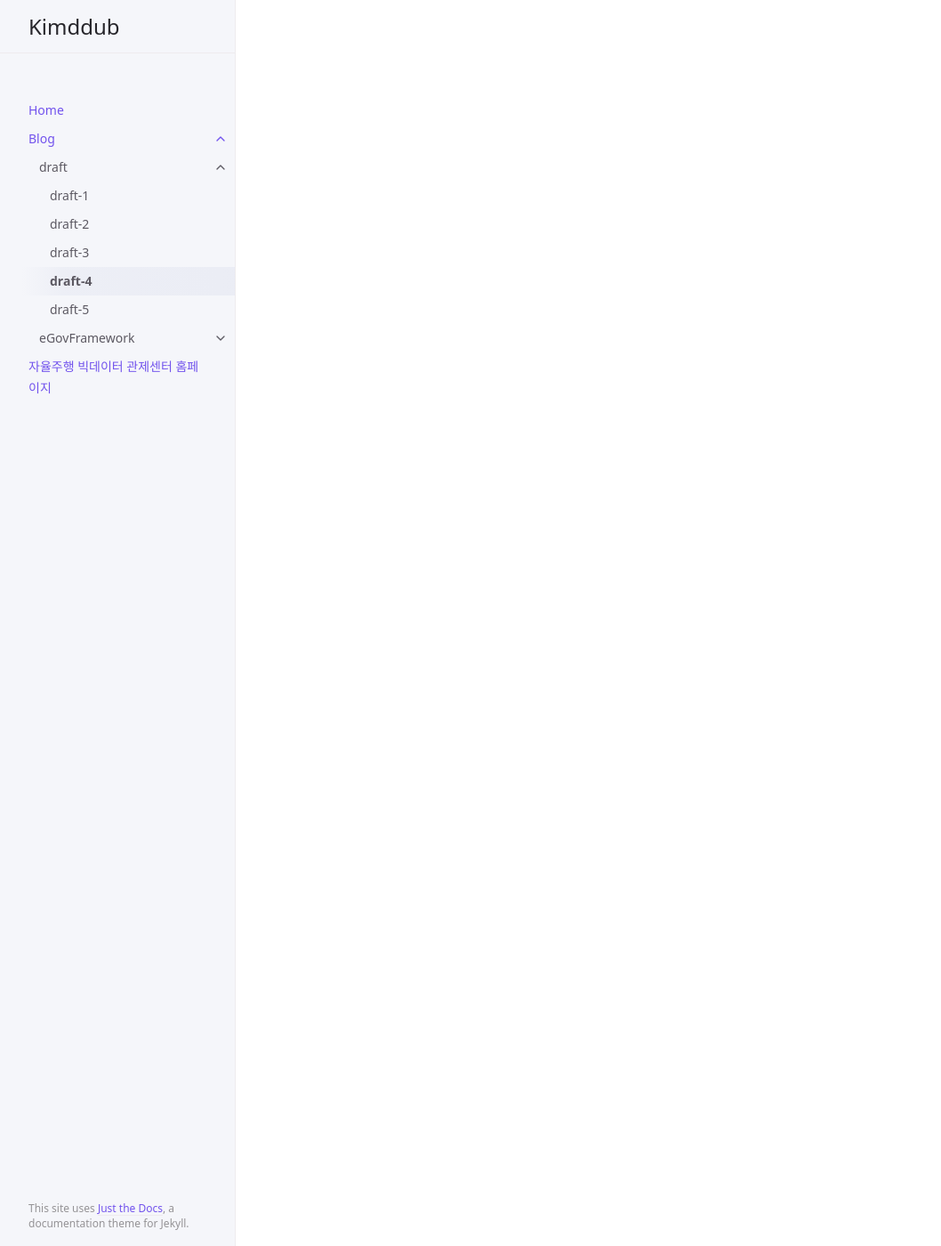
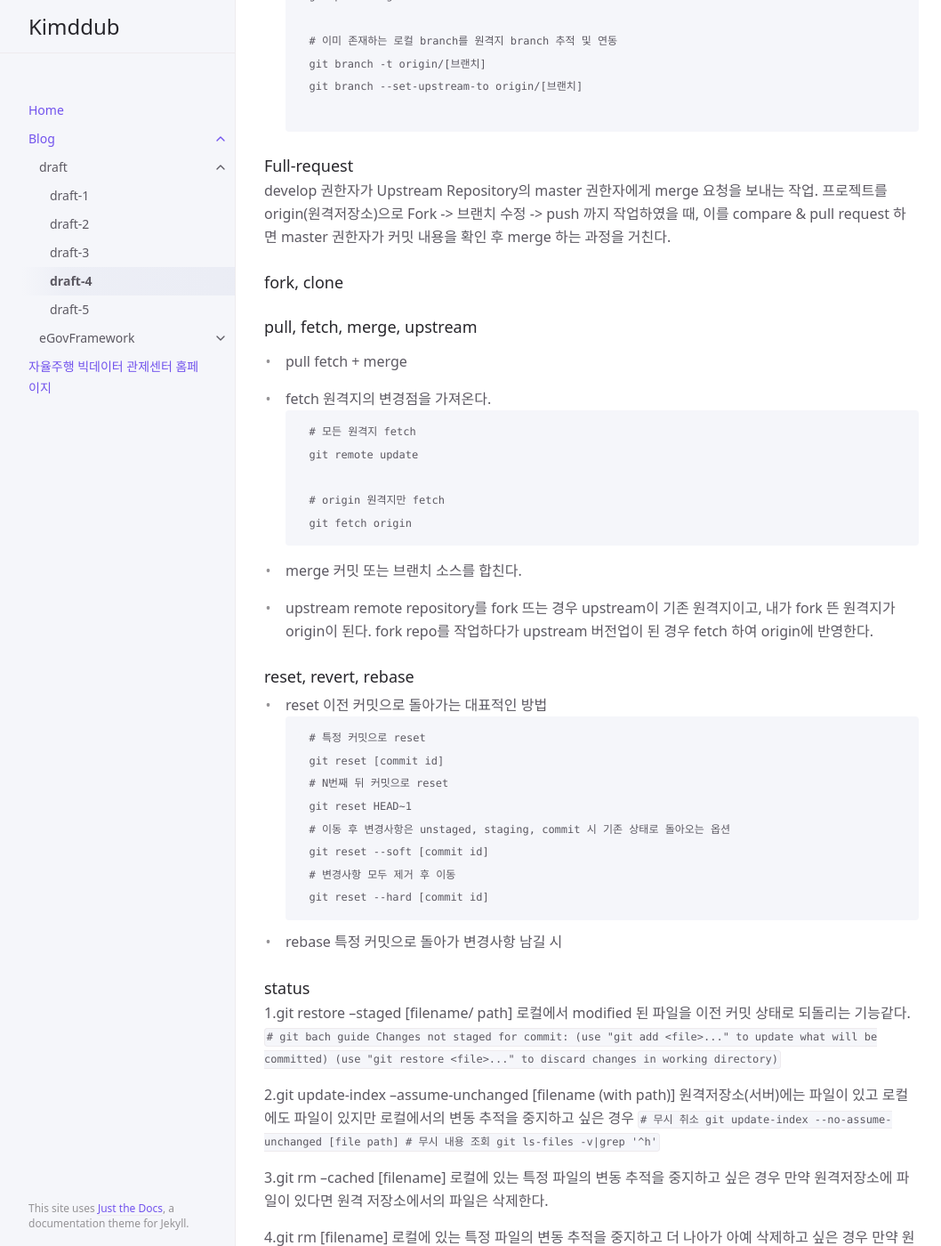
Before and after one commit to kimddub/kimddub.github.io, a Jekyll site: the page built from docs/blog/draft/git-draft.md, in a window 1280 px wide and 1400 px high, scrolled down 3706 px. Shown: the whole window at 89% size, without its empty margins (107-1165 px from the left). Built offline with Jekyll 4.4.1, drawn with Linux system fonts in a browser that asks for light colours; some of the changed text lies outside the part shown.

Commit message:
write draft

````diff
--- a/_config.yml
+++ b/_config.yml
@@ -2,8 +2,7 @@
 title: Kimddub
 description: documentation
 baseurl: "" # the subpath of your site, e.g. /blog
-url: "https://kimddub.github.io"
-# "http://127.0.0.1:4000"
+url: "http://127.0.0.1:4000"
 # "https://kimddub.github.io"
 # the base hostname & protocol for your site, e.g. http://example.com
 
--- a/docs/blog/draft/git-draft.md
+++ b/docs/blog/draft/git-draft.md
@@ -11,6 +11,7 @@ Git
 ===========
 ### Hook
 husky?
+특정 동작 단계에 script를 실행하도록 설정해두는 것
 
 ### Cherry-pick
 여러개의 브랜치 또는 잘못 커밋된 브랜치에 대해서 새 브랜치에 올바른 커밋만 가져갈 수 있다.
@@ -36,7 +37,7 @@ git cherry-pick [체크섬]
     git tag -d [tag명]
 
     # 이전 커밋에 태그
-    git tag [tag명] [체크섬]
+    git tag [tag명] [commit id]
     ```
 
 - 원격지에 태그 전송
@@ -49,28 +50,7 @@ git cherry-pick [체크섬]
     git push origin --tags
     ```
 
-### Branch
-- 목적에 따른 branch 분류
-    - master branch
-    제품으로 출시될 수 있는 브랜치
-    - develop branch
-    다음 출시 버전을 개발하는 브랜치
-    - feature branch
-    기능을 개발하는 브랜치
-    - release branch
-    이번 출시 버전을 준비하는 브랜치
-    - hotfix branch
-    출시 버전에서 발생한 버그를 수정하는 브랜치
 
-### Log
-커밋과 관련된 정보를 보여준다.
-```
-# 태그된 커밋에 대한 정보
-git show [tag명]
-
-# 간단한 커밋 정보
-git log --decorate -l
-```
 
 ### diff
 ```
@@ -78,11 +58,27 @@ git log --decorate -l
 git diff master
 ```
 
-### stash
-로컬에서
+### Log
+커밋과 관련된 정보를 보여준다.
+```
+# 상세한 커밋 정보
+git log
 
-### Full-request
-develop 권한자가 Upstream Repository의 master 권한자에게 merge 요청을 보내는 작업. 프로젝트를 origin(원격저장소)으로 Fork -> 브랜치 수정 -> push 까지 작업하였을 때, 이를 compare & pull request 하면 master 권한자가 커밋 내용을 확인 후 merge 하는 과정을 거친다.
+# 태그된 커밋에 대한 정보
+git show [tag명]
+
+# 간단한 커밋 정보
+git log --decorate -1
+
+# 각 커밋 diff 정보
+git log -p
+
+# 최근 두 개 결과
+git log -2
+
+# 삭제된 커밋까지 조회
+git reflog
+```
 
 ### 체크섬(Checksum)
 Git에서 사용하는 가장 기본적인 데이터 단위. 파일 상태나 커밋 정보 등을 포함한다. Git은 SHA-1 해시를 사용하여 체크섬을 만든다. 40자 길이의 16진수 문자열.
@@ -122,9 +118,150 @@ git stash drop
 git stash clear
 ```
 
+### Branch
+- 목적에 따른 branch 분류
+    - master branch
+    제품으로 출시될 수 있는 브랜치
+    - develop branch
+    다음 출시 버전을 개발하는 브랜치
+    - feature branch
+    기능을 개발하는 브랜치
+    - release branch
+    이번 출시 버전을 준비하는 브랜치
+    - hotfix branch
+    출시 버전에서 발생한 버그를 수정하는 브랜치
+
+- 기본 명령어
+    ```
+    # 브랜치 조회
+    git branch
+    # 원격지 브랜치 조회
+    git branch -r
+    # 전체 브랜치 조회
+    git branch -a
+
+    # 원격지 브랜치 참조
+    git checkout origin/[브랜치]
+    # 원격지 브랜치 가져오기
+    git checkout -t origin/[브랜치]
+    # 원격지 브랜치 새로운 브랜치명으로 가져오기
+    git checkout -b branch2 origin/[브랜치]
+
+    # 로컬 브랜치 삭제
+    git branch -d [브랜치]
+    # 원격지 브랜치 삭제
+    git push origin --delete [브랜치]
+    ```
+
+- local 과 remote branch
+    ```
+    # 로컬에 생성 후 이동
+    git checkout -b branch-1
+
+    # 원격지에 생성
+    git push origin branch-1
+
+    # 이미 존재하는 로컬 branch를 원격지 branch 추적 및 연동
+    git branch -t origin/[브랜치]
+    git branch --set-upstream-to origin/[브랜치]
+
+    ```
+
+
+### Full-request
+develop 권한자가 Upstream Repository의 master 권한자에게 merge 요청을 보내는 작업. 프로젝트를 origin(원격저장소)으로 Fork -> 브랜치 수정 -> push 까지 작업하였을 때, 이를 compare & pull request 하면 master 권한자가 커밋 내용을 확인 후 merge 하는 과정을 거친다.
+
+### fork, clone
+
+
+### pull, fetch, merge, upstream
+- pull
+    fetch + merge
+
+- fetch
+     원격지의 변경점을 가져온다.
+    ```
+    # 모든 원격지 fetch
+    git remote update
+
+    # origin 원격지만 fetch
+    git fetch origin
+    ```
+
+- merge
+     커밋 또는 브랜치 소스를 합친다.
+
+- upstream
+    remote repository를 fork 뜨는 경우 upstream이 기존 원격지이고, 내가 fork 뜬 원격지가 origin이 된다.
+    fork repo를 작업하다가 upstream 버전업이 된 경우 fetch 하여 origin에 반영한다.
+
+
+
+### reset, revert, rebase
+- reset
+    이전 커밋으로 돌아가는 대표적인 방법
+    ```
+    # 특정 커밋으로 reset
+    git reset [commit id]
+    # N번째 뒤 커밋으로 reset
+    git reset HEAD~1
+    # 이동 후 변경사항은 unstaged, staging, commit 시 기존 상태로 돌아오는 옵션
+    git reset --soft [commit id]
+    # 변경사항 모두 제거 후 이동
+    git reset --hard [commit id]
+    ```
+- rebase
+    특정 커밋으로 돌아가 변경사항 남길 시
+
+### status
+1.git restore --staged [filename/ path]
+로컬에서 modified 된 파일을 이전 커밋 상태로 되돌리는 기능같다.
+    ```
+    # git bach guide
+    Changes not staged for commit:
+    (use "git add <file>..." to update what will be committed)
+    (use "git restore <file>..." to discard changes in working directory)
+    ```
+
+2.git update-index --assume-unchanged [filename (with path)]
+원격저장소(서버)에는 파일이 있고 로컬에도 파일이 있지만 로컬에서의 변동 추적을 중지하고 싶은 경우
+    ```
+    # 무시 취소
+    git update-index --no-assume-unchanged [file path]
+    # 무시 내용 조회
+    git ls-files -v|grep '^h'
+    ```
+
+3.git rm --cached [filename]
+로컬에 있는 특정 파일의 변동 추적을 중지하고 싶은 경우
+만약 원격저장소에 파일이 있다면 원격 저장소에서의 파일은 삭제한다.
+
+4.git rm [filename]
+로컬에 있는 특정 파일의 변동 추적을 중지하고 더 나아가 아예 삭제하고 싶은 경우
+만약 원격저장소에 파일이 있다면 원격 저장소에서의 파일은 삭제한다.
+
+### commit
+- untracked files
+    작업 트리의 파일 상태에서 기존에 없던 새로운 소스가 status 내역에 표시된다.
+    ```
+    # untraced files 삭제
+    git clean -f
+    # untraced files 디렉토리까지 삭제
+    git clean -fd
+    ```
+- .gitignore
+    특정 경로나 파일을 무시하고 커밋할 수 있는 문서.
+
+    아래 방법은 내 경로에서 파일이 삭제되지는 않지만, 삭제한것으로 간주되어 push됨.
+    ```
+    # 이미 관리중이던 파일을 무시할 때
+    git rm --chached [파일]
+    # 경로를 무시할 때
+    git rm --chached [경로]/ -r
+    ```
 
 ### 작업 트리(Work tree)와 인덱스(Index)
- 작업 트리 <-> 인덱스 <-> 로컬저장소 <-> 원격저장소
+ 작업 트리(ssandbox) <-> 인덱스(staging area) <-> 로컬저장소 <-> 원격저장소
 1. 위의 프로세스에서 내가 방금 수정한 파일이 작업 트리에 속한다.
 2. 작업 트리를 add를 통해 staging 시킨 상태가 인덱스에 속한다.
     index에 staging 하는 목적은 수정한 파일의 일부를 선택해서 올릴 수 있는 것이다.
````
Also changed, not shown: docs/blog/draft/kafka-draft.md (+1 -0 lines), 1 other file.
